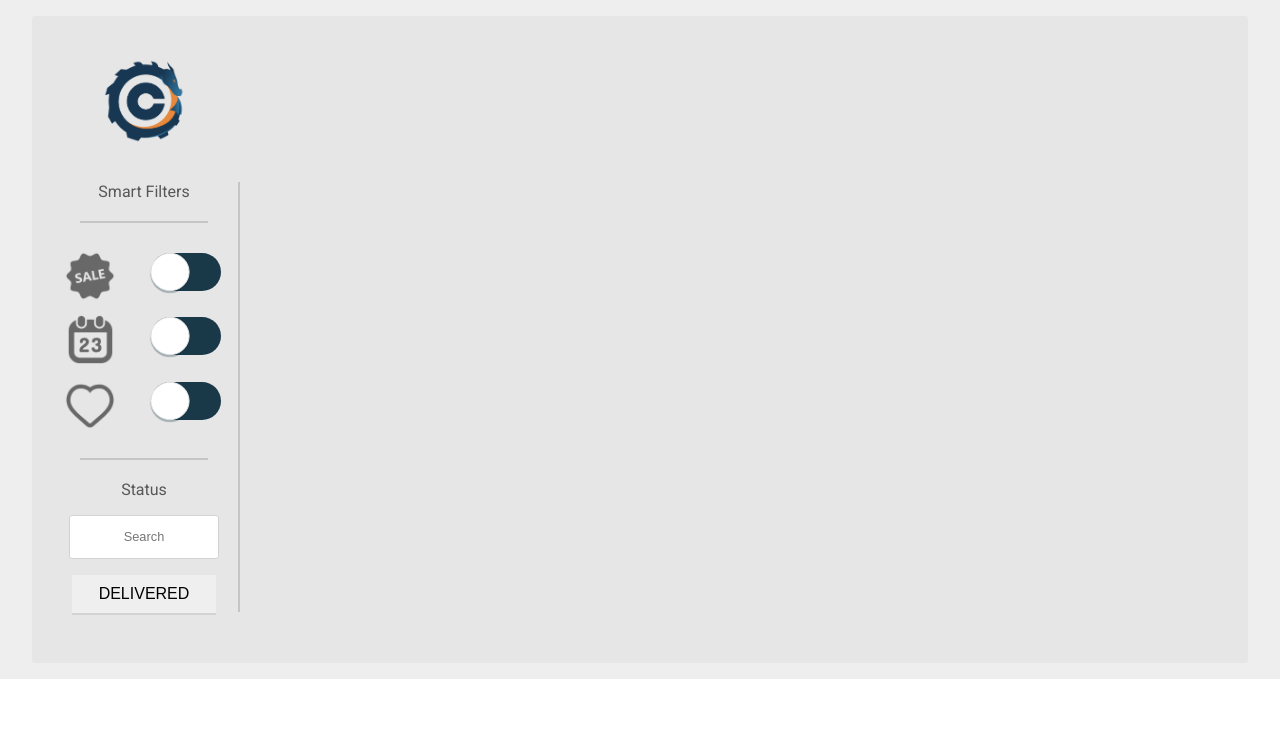
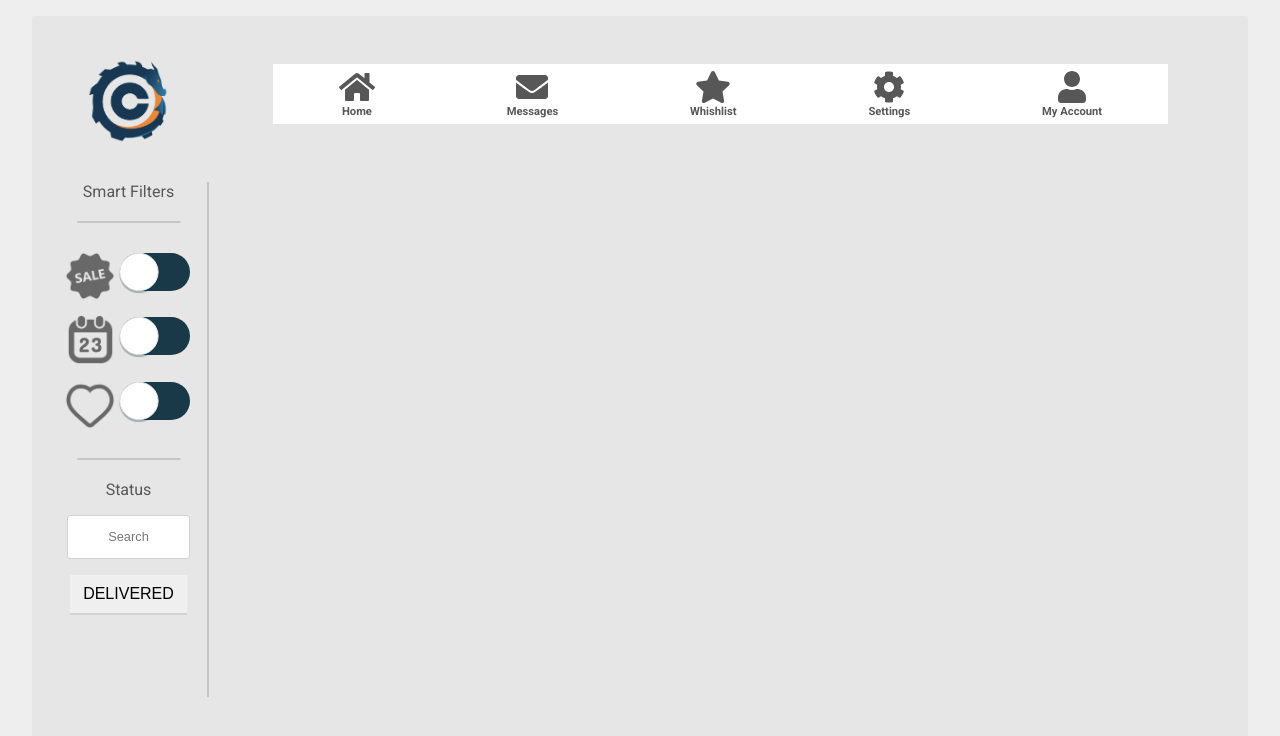
Before and after one commit to germancardenasm/leanit, a React (Create React App) app: page / in a window 1280 px wide. Shown: the top 736 px of the page. Built offline with nearby package versions, Linux system fonts and the light colour scheme.

Commit message:
Add Navbar, NavLink and FontAwsome Icons

```diff
--- a/package.json
+++ b/package.json
@@ -3,6 +3,9 @@
   "version": "0.1.0",
   "private": true,
   "dependencies": {
+    "@fortawesome/fontawesome-svg-core": "^1.2.21",
+    "@fortawesome/free-solid-svg-icons": "^5.10.1",
+    "@fortawesome/react-fontawesome": "^0.1.4",
     "react": "^16.9.0",
     "react-dom": "^16.9.0",
     "react-scripts": "3.1.1"
--- a/public/index.html
+++ b/public/index.html
@@ -27,7 +27,7 @@
 
 <body>
   <noscript>You need to enable JavaScript to run this app.</noscript>
-  <div id="root"></div>
+  <div class="root" id="root"></div>
   <!--
       This HTML file is a template.
       If you open it directly in the browser, you will see an empty page.
--- a/src/components/Navlink/Navlink.css
+++ b/src/components/Navlink/Navlink.css
@@ -0,0 +1,22 @@
+.navLink {
+    display: inline-flex;
+    flex-flow: column;
+    flex-grow: 1;
+    height: 100%;
+    justify-content: center;
+    align-items: center;
+    background: white;
+    cursor: pointer;
+    transition: 0.2s ease-in
+}
+
+.navLink:hover {
+    background: #193948;
+    color: white;
+}
+
+.navLink .linkName {
+    margin-top: 2px;
+    font-size: 0.7rem;
+    font-weight: bold;
+}
--- a/src/components/Navlink/Navlink.js
+++ b/src/components/Navlink/Navlink.js
@@ -0,0 +1,14 @@
+import React from "react";
+import { FontAwesomeIcon } from "@fortawesome/react-fontawesome";
+import "./NavLink.css";
+
+const Navlink = props => {
+  return (
+    <li className="navLink">
+      <FontAwesomeIcon icon={props.icon} size="2x" />
+      <span className="linkName">{props.alt}</span>
+    </li>
+  );
+};
+
+export default Navlink;
--- a/src/containers/ControlPanel/ControlPanel.js
+++ b/src/containers/ControlPanel/ControlPanel.js
@@ -1,12 +1,14 @@
 import React, { Component } from "react";
 import "./ControlPanel.css";
 import Sidebar from "../Sidebar/Sidebar";
+import Navbar from "../Navbar/Navbar";
 
 export default class Panel extends Component {
   render() {
     return (
       <div className="controlPanel">
         <Sidebar />
+        <Navbar />
       </div>
     );
   }
--- a/src/containers/Navbar/Navbar.css
+++ b/src/containers/Navbar/Navbar.css
@@ -0,0 +1,22 @@
+.navBar {
+    display: flex;
+    width: 100%;
+    height: 60px;
+    padding: 2rem 4rem;
+}
+
+.navBar ul,
+.navBar li {
+    margin: 0;
+    padding: 0;
+}
+
+.navBar ul {
+    width: 100%;
+    display: flex;
+}
+
+.navBar li {
+    text-decoration: none;
+    list-style: none;
+}
--- a/src/containers/Navbar/Navbar.js
+++ b/src/containers/Navbar/Navbar.js
@@ -0,0 +1,24 @@
+import React from "react";
+import NavLink from "../../components/NavLink/NavLink";
+import { faHome } from "@fortawesome/free-solid-svg-icons";
+import { faEnvelope } from "@fortawesome/free-solid-svg-icons";
+import { faStar } from "@fortawesome/free-solid-svg-icons";
+import { faCog } from "@fortawesome/free-solid-svg-icons";
+import { faUser } from "@fortawesome/free-solid-svg-icons";
+import "./Navbar.css";
+
+const Navbar = props => {
+  return (
+    <div className="navBar">
+      <ul>
+        <NavLink icon={faHome} alt="Home" />
+        <NavLink icon={faEnvelope} alt="Messages" />
+        <NavLink icon={faStar} alt="Whishlist" />
+        <NavLink icon={faCog} alt="Settings" />
+        <NavLink icon={faUser} alt="My Account" />
+      </ul>
+    </div>
+  );
+};
+
+export default Navbar;
--- a/src/index.css
+++ b/src/index.css
@@ -14,3 +14,8 @@ body {
   -webkit-font-smoothing: antialiased;
   -moz-osx-font-smoothing: grayscale;
 }
+
+.root {
+  height: 100%;
+  ;
+}
```
Also changed, not shown: 1 other file (tests, documents, lock files or other folders).
